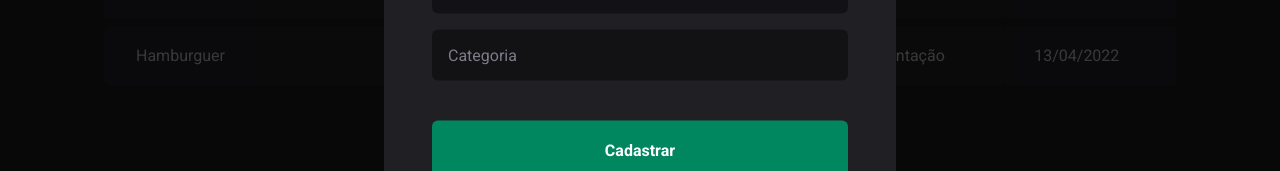
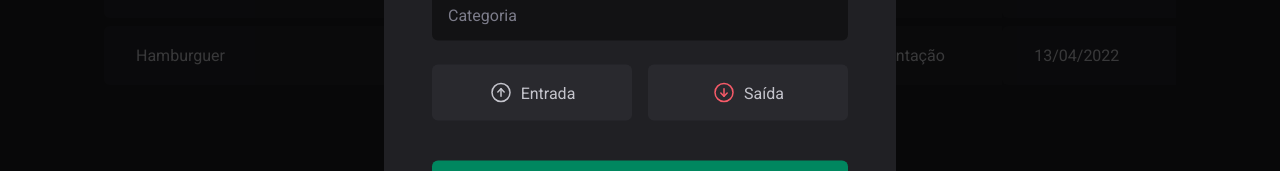
Before and after one commit to PedroMakengo/dt-money-ignite, a React (Vite) app: page / in a window 1280 px wide. Both pictures are taken after a click on the button "Nova transação". Shown: the part 393-564 px from the top of the page. Built offline with nearby package versions, Linux system fonts and the light colour scheme.

Commit message:
Terminando a parte de construção do frontend

```diff
--- a/package.json
+++ b/package.json
@@ -10,6 +10,7 @@
   },
   "dependencies": {
     "@radix-ui/react-dialog": "^1.0.3",
+    "@radix-ui/react-radio-group": "^1.1.2",
     "phosphor-react": "^1.4.1",
     "react": "^18.2.0",
     "react-dom": "^18.2.0",
--- a/src/components/NewTransactionModal/index.tsx
+++ b/src/components/NewTransactionModal/index.tsx
@@ -1,6 +1,12 @@
 import * as Dialog from '@radix-ui/react-dialog'
-import { X } from 'phosphor-react'
-import { CloseButton, Content, Overlay } from './styles'
+import { ArrowCircleDown, ArrowCircleUp, X } from 'phosphor-react'
+import {
+  CloseButton,
+  Content,
+  Overlay,
+  TransactionType,
+  TransactionTypeButton,
+} from './styles'
 
 export function NewTransactionModal() {
   return (
@@ -16,6 +22,16 @@
           <input type="text" placeholder="Descrição" required />
           <input type="number" placeholder="Preço" required />
           <input type="text" placeholder="Categoria" required />
+          <TransactionType>
+            <TransactionTypeButton value="income" variant="income">
+              <ArrowCircleUp size={24} />
+              Entrada
+            </TransactionTypeButton>
+            <TransactionTypeButton value="outcome" variant="outcome">
+              <ArrowCircleDown size={24} />
+              Saída
+            </TransactionTypeButton>
+          </TransactionType>
 
           <button type="submit">Cadastrar</button>
         </form>
--- a/src/components/NewTransactionModal/styles.ts
+++ b/src/components/NewTransactionModal/styles.ts
@@ -1,6 +1,7 @@
 import styled from 'styled-components'
 
 import * as Dialog from '@radix-ui/react-dialog'
+import * as RadioGroup from '@radix-ui/react-radio-group'
 
 export const Overlay = styled(Dialog.Overlay)`
   position: fixed;
@@ -70,3 +71,51 @@
   cursor: pointer;
   color: ${(props) => props.theme['gray-500']};
 `
+
+export const TransactionType = styled(RadioGroup.Root)`
+  display: grid;
+  grid-template-columns: repeat(2, 1fr);
+  gap: 1rem;
+  margin-top: 0.5rem;
+`
+
+interface TransactionTypeButtonProps {
+  variant: 'income' | 'outcome'
+}
+
+export const TransactionTypeButton = styled(
+  RadioGroup.Item
+)<TransactionTypeButtonProps>`
+  background: ${(props) => props.theme['gray-700']};
+  padding: 1rem;
+  display: flex;
+  align-items: center;
+  justify-content: center;
+  gap: 0.5rem;
+  border-radius: 6px;
+  cursor: pointer;
+  border: 0;
+  color: ${(props) => props.theme['gray-300']};
+
+  svg {
+    color: ${(props) =>
+      props.variant === 'income'
+        ? props.theme['gray-300']
+        : props.theme['red-300']};
+  }
+
+  &[data-state='unchecked']:hover {
+    background: ${(props) => props.theme['gray-600']};
+  }
+  &[data-state='checked'] {
+    color: ${(props) => props.theme.white};
+    background: ${(props) =>
+      props.variant === 'income'
+        ? props.theme['green-500']
+        : props.theme['red-500']};
+
+    svg {
+      color: ${(props) => props.theme.white};
+    }
+  }
+`
```
Also changed, not shown: 1 other file (tests, documents, lock files or other folders).
